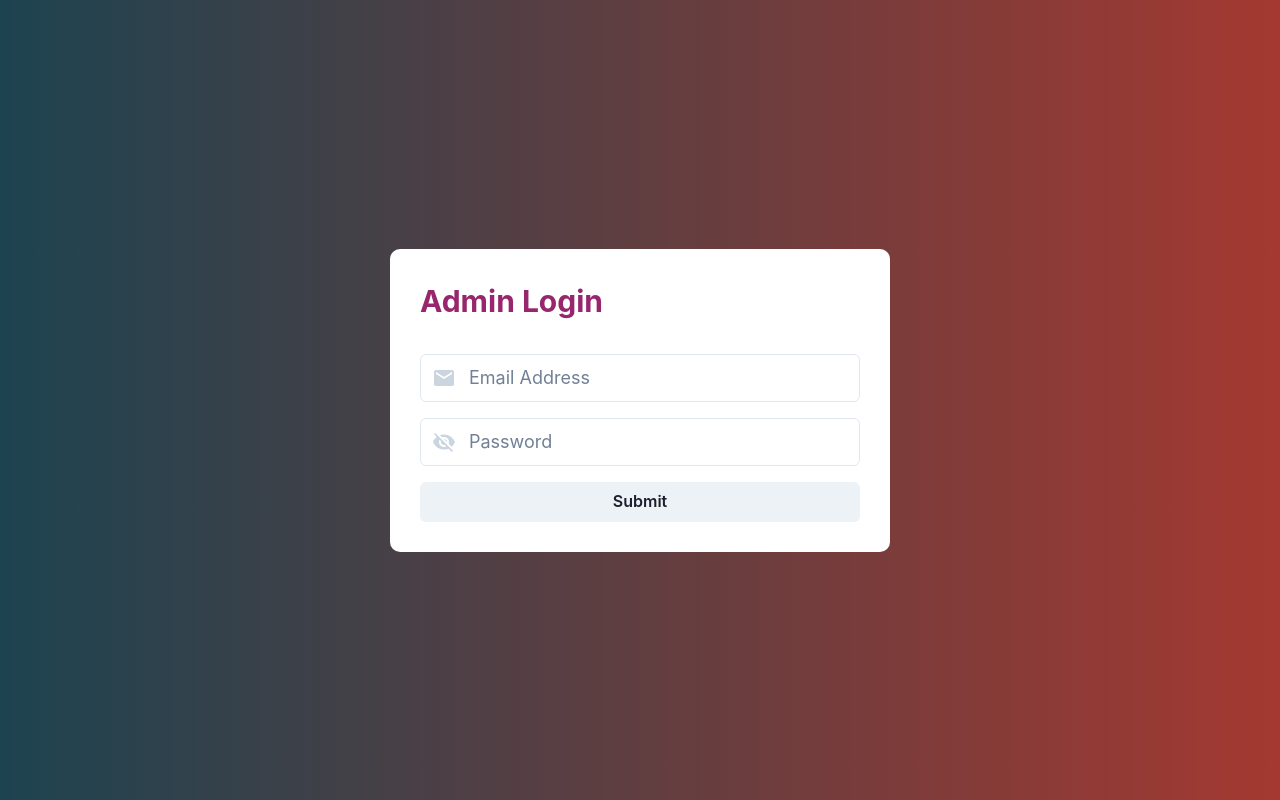
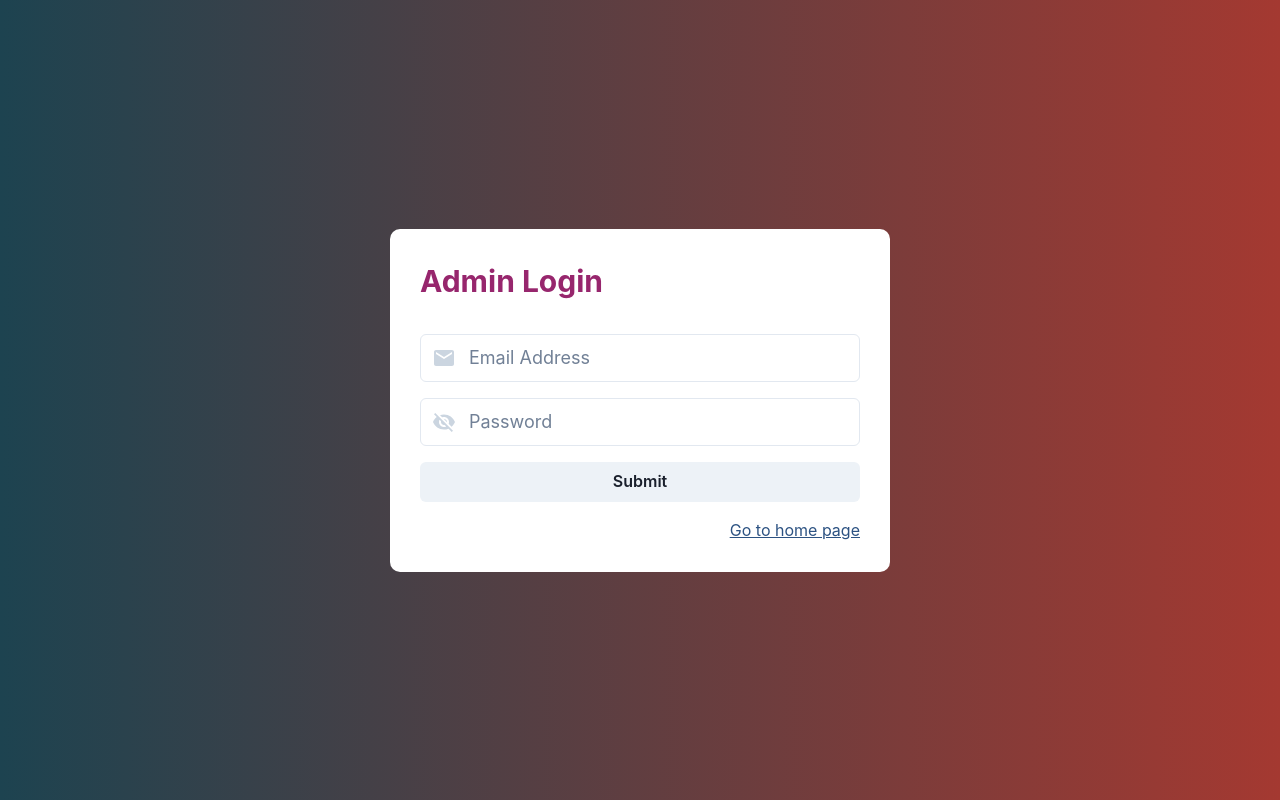
Before and after one commit to Eunesh/TravelAndToursWebiste, a React (Vite) app: page /admin/login in a window 1280 px wide. Built offline with nearby package versions, Linux system fonts and the light colour scheme; no server answers.

Commit message:
Enhance: Added a go to home page link on the admin login page

```diff
--- a/src/features/admin/components/form/AdminLoginForm.tsx
+++ b/src/features/admin/components/form/AdminLoginForm.tsx
@@ -10,7 +10,7 @@ import {
   Text,
 } from "@chakra-ui/react";
 import { useFormik } from "formik";
-import { useNavigate } from "react-router-dom";
+import { Link, useNavigate } from "react-router-dom";
 import { AdminLoginType } from "../../types/adminTypes";
 
 // ICON
@@ -89,6 +89,16 @@ const AdminLoginForm = () => {
           <Button type="submit">Submit</Button>
         </Stack>
       </form>
+      <Text
+        mt={"16px"}
+        color="blue.700"
+        textDecoration={"underline"}
+        textAlign={"right"}
+      >
+        <Link to="/" style={{ marginTop: "20px" }}>
+          Go to home page
+        </Link>
+      </Text>
     </Box>
   );
 };
```
